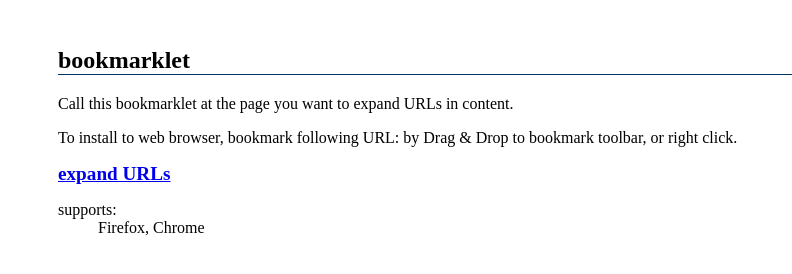
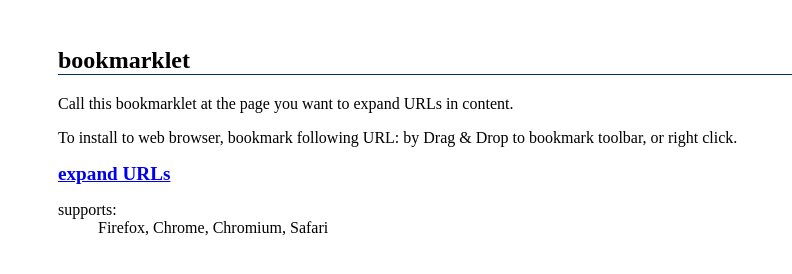
Before and after one commit to emasaka/nagaino, a plain HTML site: page resources/public/doc/example.html in a window 1280 px wide. Shown: the part 62-336 px from the top of the page, without its empty margins (0-792 px from the left). Drawn offline with Linux system fonts and the light colour scheme.

Commit message:
worked on Chromium and Safari

```diff
--- a/resources/public/doc/example.html
+++ b/resources/public/doc/example.html
@@ -16,7 +16,7 @@ by Drag &amp; Drop to bookmark toolbar, or right click.</p>
 <div style="font-size: larger; font-weight: bold; "><a href="javascript:(function(){var%20s=document.createElement('script');s.charset='UTF-8';s.src='http://nagaino.herokuapp.com/js/nagainolet.js';(document.getElementsByTagName('head')[0]||document.body).appendChild(s);void(0)})()">expand URLs</a></div>
 <dl>
 <dt>supports:</dt>
-<dd>Firefox, Chrome</dd>
+<dd>Firefox, Chrome, Chromium, Safari</dd>
 </dl>
 </article>
 </body>
```
